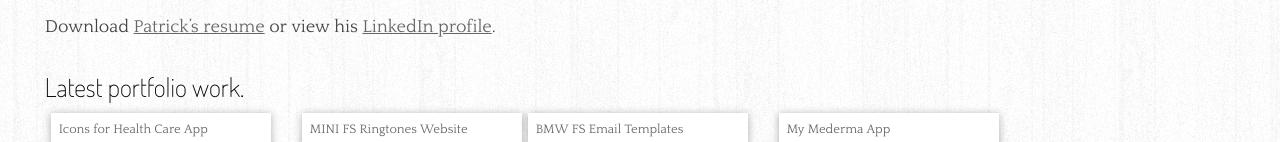
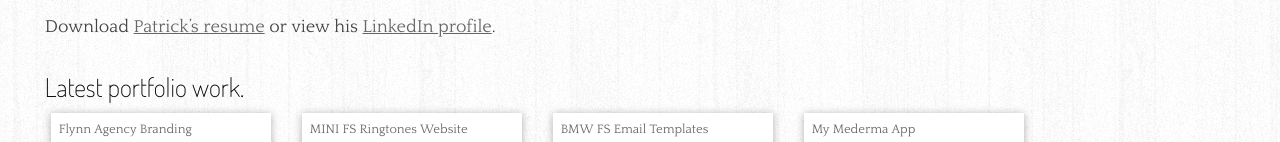
Before and after one commit to notasausage/notasausage.github.io, a Jekyll site: the page built from index.html, in a window 1280 px wide, cut to the strip 0-695 px from the top of the page. Shown: the part 553-695 px from the top of the strip. Built offline with Jekyll 4.4.1, drawn with Linux system fonts in a browser that asks for light colours.

Commit message:
Add portfolio update
Flynn branding added

```diff
--- a/_includes/dribbble.html
+++ b/_includes/dribbble.html
@@ -5,12 +5,12 @@
 
     <section class="wrapper">
         <div class="preview">
-            <a href="https://dribbble.com/shots/4863581-Icons-for-Health-Care-App">
-                <h4>Icons for Health Care App</h4>
-                <p><img src="/images/dribbble/health-care-app-icons.png" alt="Icons for Health Care App preview" title="Icons for Health Care App on dribbble" /></p>
+            <a href="https://dribbble.com/shots/6650161-Flynn-Agency-Rebranding">
+                <h4>Flynn Agency Branding</h4>
+                <p><img src="/images/dribbble/flynn-brand.png" alt="Flynn Agency Branding preview" title="Flynn Agency Branding on dribbble" /></p>
             </a>
         </div>
-        <div class="preview last">
+        <div class="preview">
             <a href="https://dribbble.com/shots/4309003-MINI-FS-Ringtones-Website">
                 <h4>MINI FS Ringtones Website</h4>
                 <p><img src="/images/dribbble/mini-fs-ringtones-website.gif" alt="MINI FS Ringtones Website preview" title="MINI FS Ringtones Website on dribbble" /></p>
@@ -22,7 +22,7 @@
                 <p><img src="/images/dribbble/bmw-fs-email.gif" alt="BMW FS Email Templates preview" title="BMW FS Email Templates on dribbble" /></p>
             </a>
         </div>
-        <div class="preview">
+        <div class="preview last">
             <a href="https://dribbble.com/shots/2930124-My-Mederma-App-for-iOS-Android">
                 <h4>My Mederma App</h4>
                 <p><img src="/images/dribbble/my-mederma-app.png" alt="My Mederma App preview" title="My Mederma App on dribbble" /></p>
```
Also changed, not shown: images/dribbble/flynn-brand.png (added).
